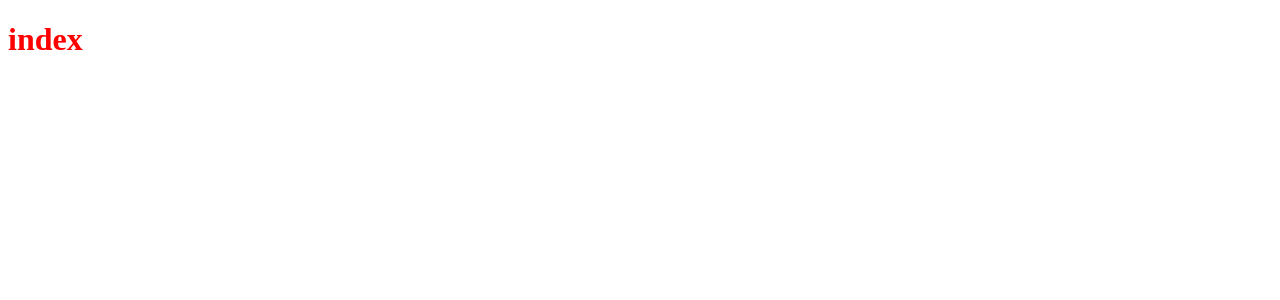
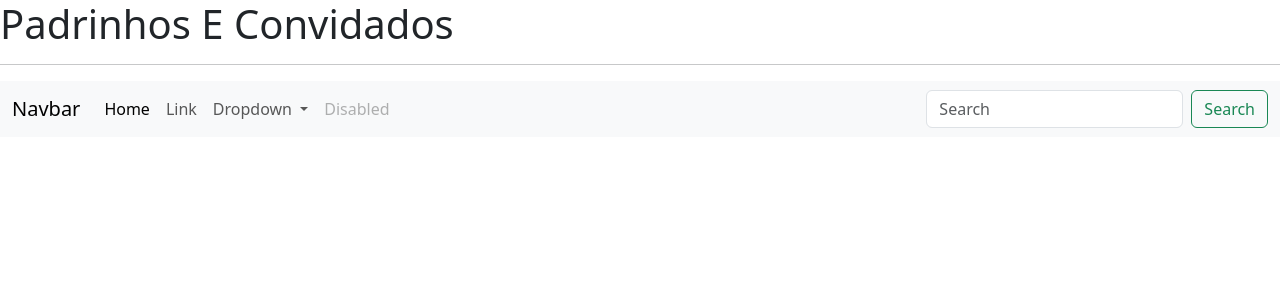
Before and after one commit to scorsato86murilo/padrinhoseconvidados, a Django app: page / in a window 1280 px wide. Before the commit the part shown is almost empty. Shown: the top 300 px of the page. Run offline with Django 5.2, Linux system fonts and the light colour scheme.

Commit message:
testando o render para bootstrap

```diff
--- a/index/templates/index.html
+++ b/index/templates/index.html
@@ -1,13 +1,50 @@
 {% load static %}
-<!DOCTYPE html>
+<!doctype html>
 <html lang="en">
-<head>
-    <meta charset="UTF-8">
-    <link rel="stylesheet" type="text/css" href="{% static 'index/css/index.css' %}">
-
-    <title>index</title>
-</head>
-<body>
-<h1>index</h1>
-</body>
+  <head>
+    <meta charset="utf-8">
+    <meta name="viewport" content="width=device-width, initial-scale=1">
+    <title>Padrinhos E Convidados</title>
+    <link href="https://cdn.jsdelivr.net/npm/bootstrap@5.3.3/dist/css/bootstrap.min.css" rel="stylesheet" integrity="sha384-QWTKZyjpPEjISv5WaRU9OFeRpok6YctnYmDr5pNlyT2bRjXh0JMhjY6hW+ALEwIH" crossorigin="anonymous">
+  </head>
+  <body>
+    <h1>Padrinhos E Convidados</h1><hr>
+    <nav class="navbar navbar-expand-lg bg-body-tertiary">
+  <div class="container-fluid">
+    <a class="navbar-brand" href="#">Navbar</a>
+    <button class="navbar-toggler" type="button" data-bs-toggle="collapse" data-bs-target="#navbarSupportedContent" aria-controls="navbarSupportedContent" aria-expanded="false" aria-label="Toggle navigation">
+      <span class="navbar-toggler-icon"></span>
+    </button>
+    <div class="collapse navbar-collapse" id="navbarSupportedContent">
+      <ul class="navbar-nav me-auto mb-2 mb-lg-0">
+        <li class="nav-item">
+          <a class="nav-link active" aria-current="page" href="#">Home</a>
+        </li>
+        <li class="nav-item">
+          <a class="nav-link" href="#">Link</a>
+        </li>
+        <li class="nav-item dropdown">
+          <a class="nav-link dropdown-toggle" href="#" role="button" data-bs-toggle="dropdown" aria-expanded="false">
+            Dropdown
+          </a>
+          <ul class="dropdown-menu">
+            <li><a class="dropdown-item" href="#">Action</a></li>
+            <li><a class="dropdown-item" href="#">Another action</a></li>
+            <li><hr class="dropdown-divider"></li>
+            <li><a class="dropdown-item" href="#">Something else here</a></li>
+          </ul>
+        </li>
+        <li class="nav-item">
+          <a class="nav-link disabled" aria-disabled="true">Disabled</a>
+        </li>
+      </ul>
+      <form class="d-flex" role="search">
+        <input class="form-control me-2" type="search" placeholder="Search" aria-label="Search">
+        <button class="btn btn-outline-success" type="submit">Search</button>
+      </form>
+    </div>
+  </div>
+</nav>
+    <script src="https://cdn.jsdelivr.net/npm/bootstrap@5.3.3/dist/js/bootstrap.bundle.min.js" integrity="sha384-YvpcrYf0tY3lHB60NNkmXc5s9fDVZLESaAA55NDzOxhy9GkcIdslK1eN7N6jIeHz" crossorigin="anonymous"></script>
+  </body>
 </html>
```
